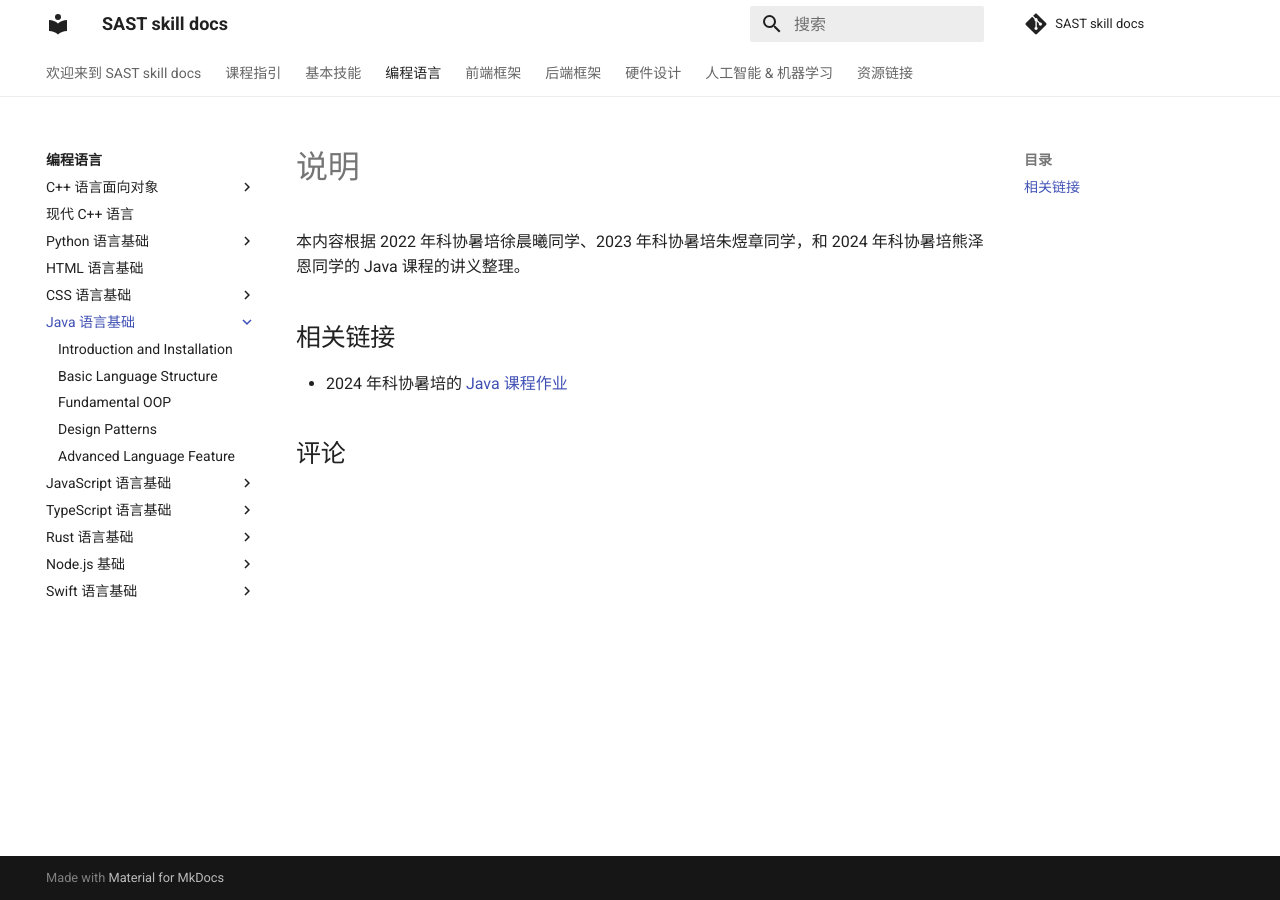
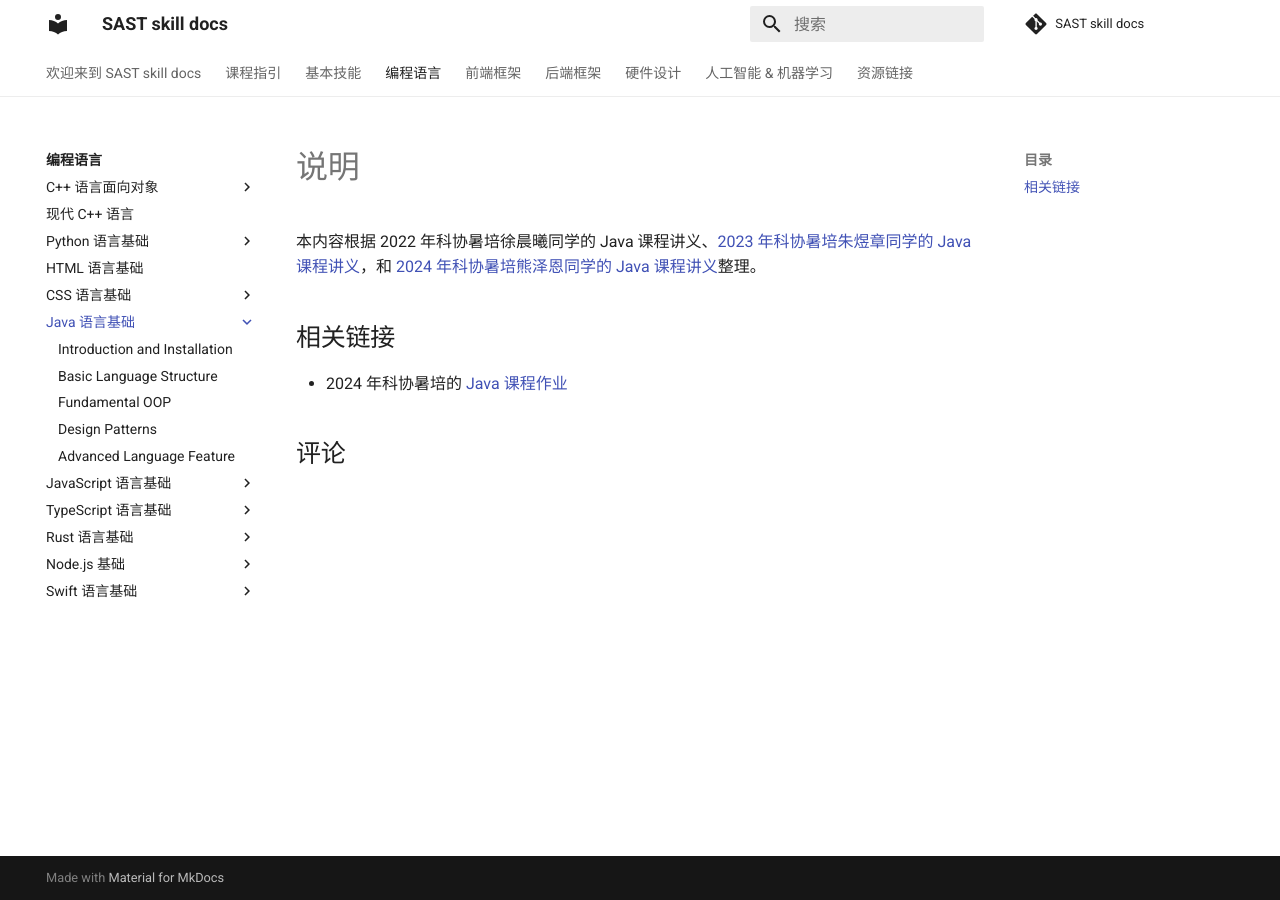
Before and after one commit to SAST-skill-docers/sast-skill-docs, an MkDocs documentation site: the page built from docs/languages/java/index.md, in a window 1280 px wide. Built offline with MkDocs 1.6.1 and Material for MkDocs 9.7.7, drawn with Linux system fonts in a browser that asks for light colours; comment, search, counter and statistics services are not loaded.

Commit message:
feat: update java index

```diff
--- a/docs/languages/java/index.md
+++ b/docs/languages/java/index.md
@@ -1,6 +1,6 @@
 # 说明
 
-本内容根据 2022 年科协暑培徐晨曦同学、2023 年科协暑培朱煜章同学，和 2024 年科协暑培熊泽恩同学的 Java 课程的讲义整理。
+本内容根据 2022 年科协暑培徐晨曦同学的 Java 课程讲义、[2023 年科协暑培朱煜章同学的 Java 课程讲义](https://summer23.net9.org/frontend/java/)，和 [2024 年科协暑培熊泽恩同学的 Java 课程讲义](https://summer24.net9.org/frontend/java/)整理。
 
 ## 相关链接
 
```
